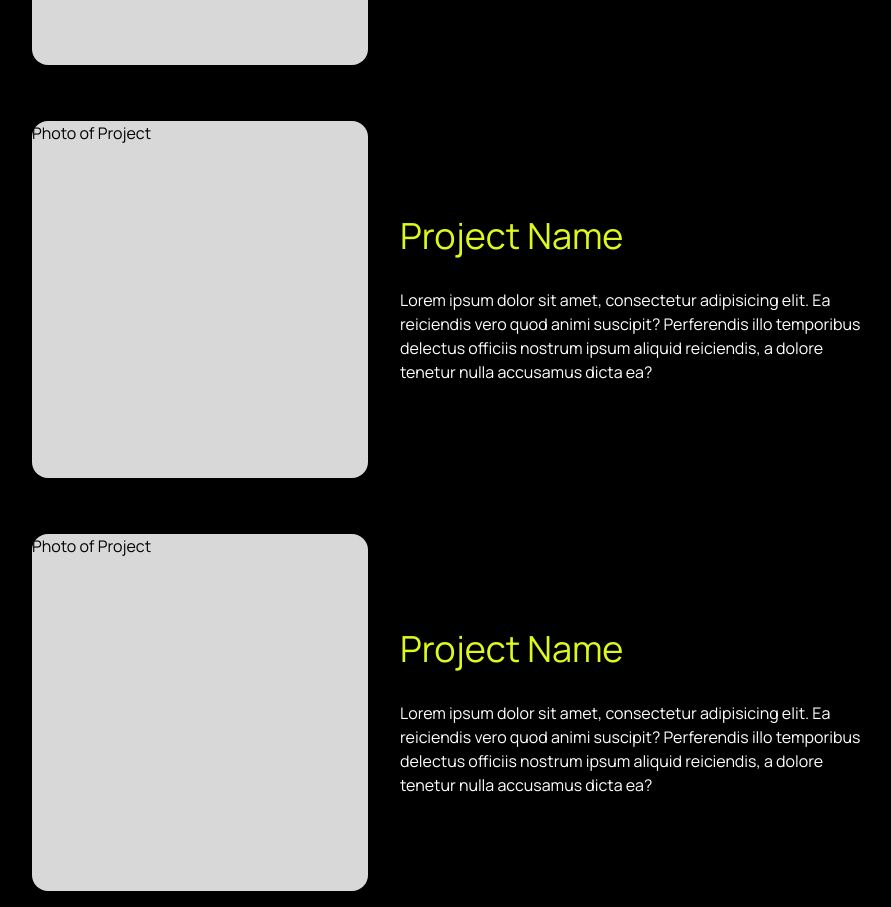
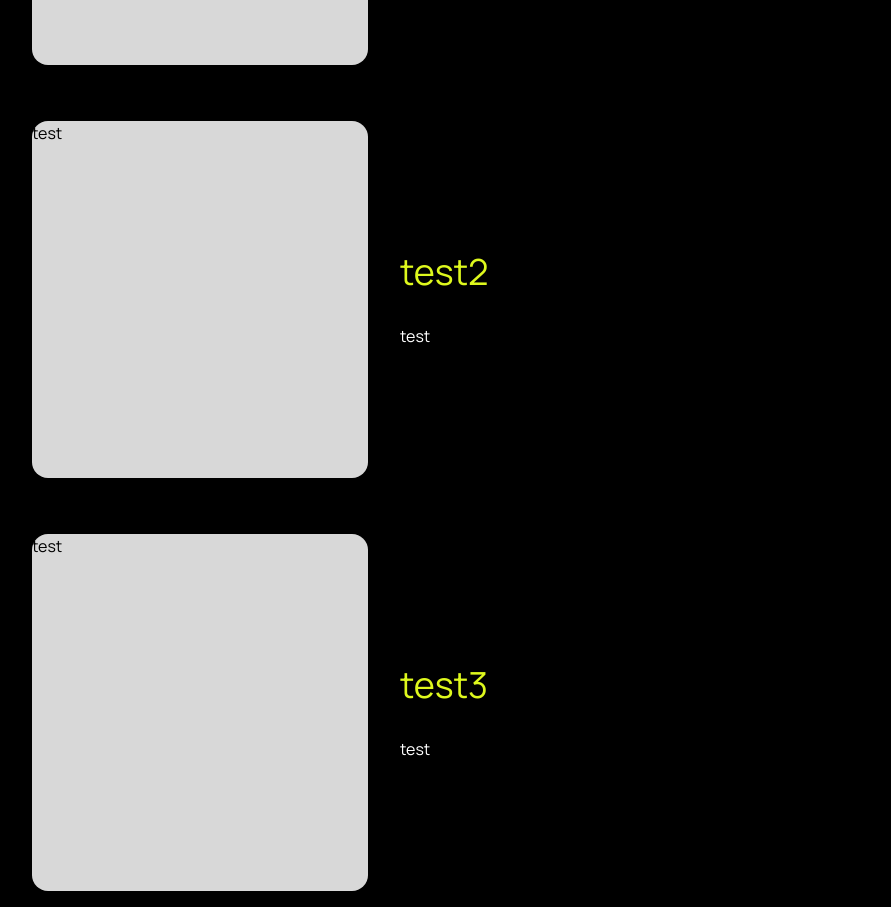
Before and after one commit to sean35mm/seangil-site, a Next.js app: page / in a window 1280 px wide. Shown: the part 1920-2827 px from the top of the page, without its empty margins (276-1167 px from the left). Built offline with nearby package versions, Linux system fonts and the light colour scheme.

Commit message:
finished layout for projects with dummy json

```diff
--- /dev/null
+++ b/assets/projects.js
@@ -0,0 +1,17 @@
+export const projects = [
+	{
+		"title": "test",
+		"photo": "test",
+		"description": "test"
+	},
+	{
+		"title": "test2",
+		"photo": "test",
+		"description": "test"
+	},
+	{
+		"title": "test3",
+		"photo": "test",
+		"description": "test"
+	}
+]
--- a/components/ProjectCard.tsx
+++ b/components/ProjectCard.tsx
@@ -11,17 +11,14 @@ const ProjectCard = (props: ProjectCardProps) => {
 		<div className='text-white mt-14 md:ml-36 lg:ml-52'>
 			<div className='flex flex-col md:flex-row justify-end items-center'>
 				<div className='w-[336px] h-[357px] bg-secondary rounded-2xl text-black'>
-					Photo of Project
+					{props.photo}
 				</div>
 				<div className='m-4 md:ml-8 md:w-1/2'>
 					<h3 className='text-4xl text-lime hover:text-white hover:underline mb-8'>
-						Project Name
+						{props.title}
 					</h3>
 					<p>
-						Lorem ipsum dolor sit amet, consectetur adipisicing elit. Ea
-						reiciendis vero quod animi suscipit? Perferendis illo temporibus
-						delectus officiis nostrum ipsum aliquid reiciendis, a dolore tenetur
-						nulla accusamus dicta ea?
+						{props.description}
 					</p>
 				</div>
 			</div>
--- a/components/Projects.tsx
+++ b/components/Projects.tsx
@@ -1,12 +1,23 @@
-import ProjectCard from "./ProjectCard";
+import ProjectCard from './ProjectCard';
+import { projects } from '../assets/projects.js';
 
 const Projects = () => {
 	return (
 		<section className='w-11/12'>
-			<h1 className='text-white text-4xl xl:text-7xl md:ml-4 lg:ml-16'>Projects</h1>
-			<ProjectCard photo={""} title={""} description={""} />
-			<ProjectCard photo={""} title={""} description={""} />
-			<ProjectCard photo={""} title={""} description={""} />
+			<h1 className='text-white text-4xl xl:text-7xl md:ml-4 lg:ml-16'>
+				Projects
+			</h1>
+			{projects.map((project) => {
+				return (
+					<ProjectCard
+						key={project.title}
+						photo={project.photo}
+						title={project.title}
+						description={project.description}
+					/>
+				);
+			})}
+
 
 		</section>
 	);
```
